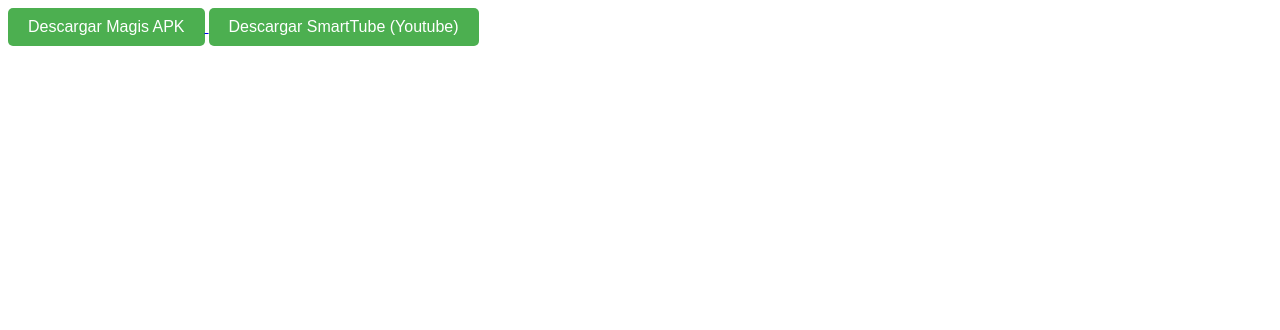
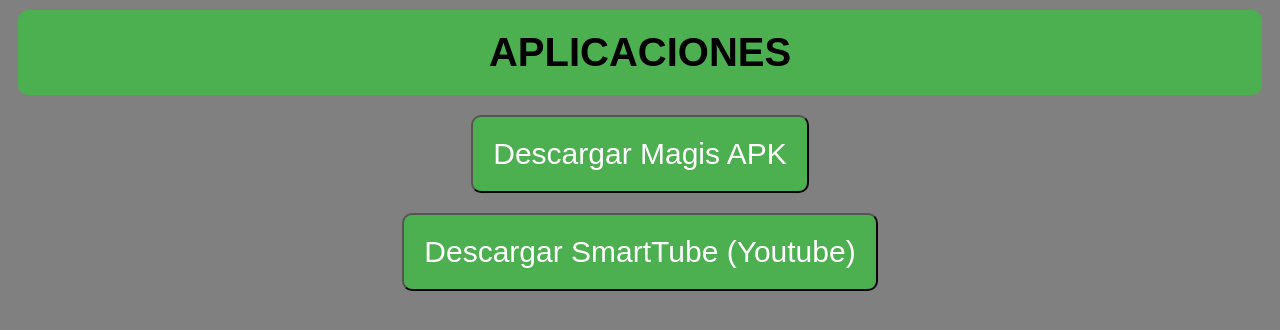
Before and after one commit to franquitoxd/apk-tv-box, a plain HTML site: page index.html in a window 1280 px wide. Drawn offline with Linux system fonts and the light colour scheme.

Commit message:
Add files via upload

```diff
--- /dev/null
+++ b/estyles.css
@@ -0,0 +1,23 @@
+body{
+    text-align: center;
+    background: gray;
+}
+
+#button{
+    padding: 20px 20px;
+    margin: 10px;
+    font-size: 30px;
+    background: #4CAF50;
+    color: white;
+    border-radius: 10px;
+    cursor: pointer;
+}
+
+h1{
+    padding: 20px 20px;
+    font-size: 40PX;
+    font-family: sans-serif;
+    background: #4CAF50;
+    margin: 10px;
+    border-radius: 10px;
+}
--- a/index.html
+++ b/index.html
@@ -1,9 +1,29 @@
+<!DOCTYPE html>
+<html lang="en">
+<head>
+    <meta charset="UTF-8">
+    <meta name="viewport" content="width=device-width, initial-scale=1.0">
+    <link rel="stylesheet" href="estyles.css">
+    <title>Aplicaciones para Tvbox</title>
+</head>
+<body>
+
+    <h1>APLICACIONES</h1>
+
+
     <a target="_blank" href="https://www.mediafire.com/file/0qn3q9lwn8od3hp/magis-video.apk/file">
-    <button style="padding: 10px 20px; font-size: 16px; background-color: #4CAF50; color: white; border: none; border-radius: 5px; cursor: pointer;">
+        <button id="button">
             Descargar Magis APK
         </button>
+    </a>
+
+    <br>
+
     <a target="_blank" href="https://www.mediafire.com/file/q8udw5nlnlnsq58/smarttube.apk/file">
-    <button style="padding: 10px 20px; font-size: 16px; background-color: #4CAF50; color: white; border: none; border-radius: 5px; cursor: pointer;">
+        <button id="button">
             Descargar SmartTube (Youtube)
         </button>
     </a>
+
+</body>
+</html>
```
Lines whose indentation alone changed are shown as unchanged.
